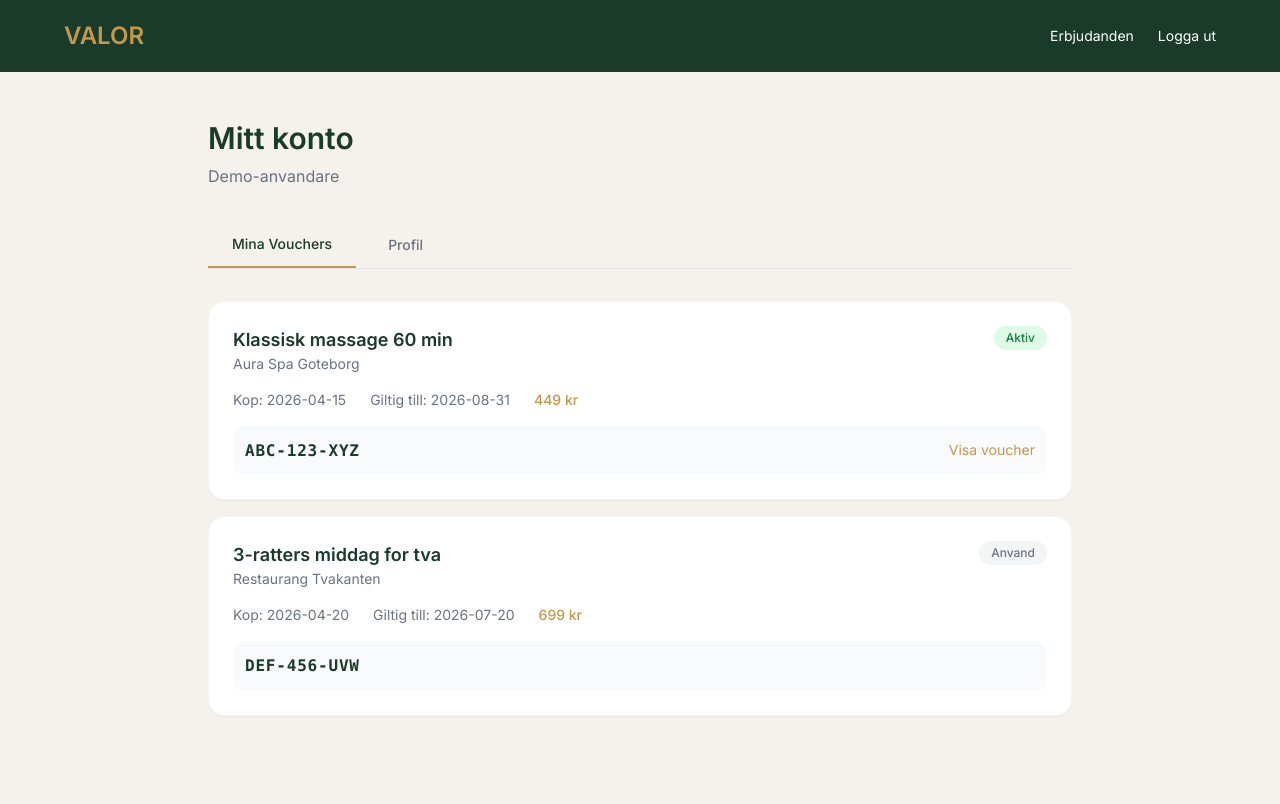
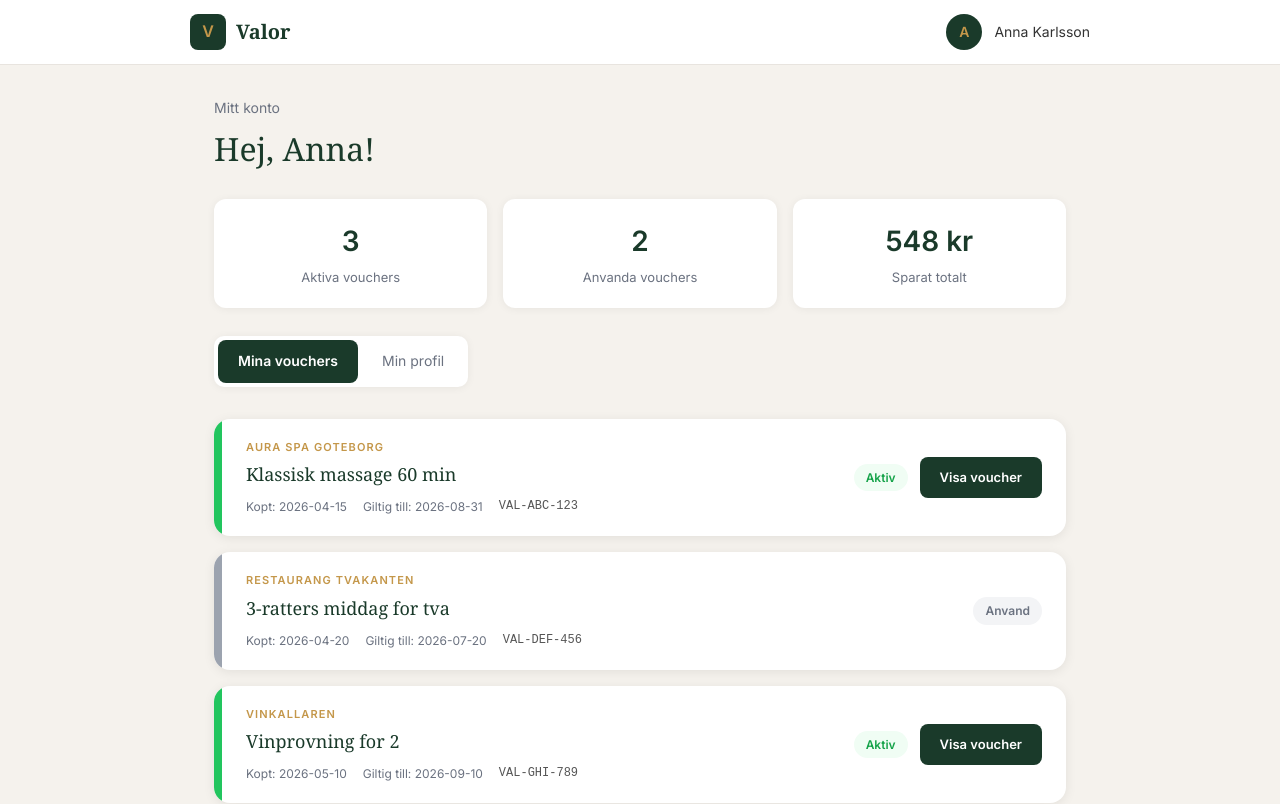
Before and after one commit to noa94444-blip/valor-se, a Next.js app: page /konto in a window 1280 px wide. Shown: the top 804 px of the page. Built offline with nearby package versions, Linux system fonts and the light colour scheme.

Commit message:
Luxury design for /konto customer account

```diff
--- a/app/konto/page.tsx
+++ b/app/konto/page.tsx
@@ -1,125 +1,146 @@
 'use client'
-
 import { useState } from 'react'
 import Link from 'next/link'
 
-const DEMO_ORDERS = [
-  {
-    id: 'ord-001',
-    code: 'ABC-123-XYZ',
-    deal: 'Klassisk massage 60 min',
-    merchant: 'Aura Spa Goteborg',
-    purchaseDate: '2026-04-15',
-    expiryDate: '2026-08-31',
-    price: 449,
-    status: 'active' as const,
-  },
-  {
-    id: 'ord-002',
-    code: 'DEF-456-UVW',
-    deal: '3-ratters middag for tva',
-    merchant: 'Restaurang Tvakanten',
-    purchaseDate: '2026-04-20',
-    expiryDate: '2026-07-20',
-    price: 699,
-    status: 'used' as const,
-  },
+const G = '#1A3A2A'
+const AU = '#C4974A'
+const IV = '#F5F2ED'
+const WH = '#FFFFFF'
+const GR = '#6B7280'
+
+const VOUCHERS = [
+  { code: 'VAL-ABC-123', deal: 'Klassisk massage 60 min', merchant: 'Aura Spa Goteborg', status: 'Aktiv', bought: '2026-04-15', expires: '2026-08-31', price: 449, color: '#2D5A3D' },
+  { code: 'VAL-DEF-456', deal: '3-ratters middag for tva', merchant: 'Restaurang Tvakanten', status: 'Anvand', bought: '2026-04-20', expires: '2026-07-20', price: 699, color: '#3D4A2D' },
+  { code: 'VAL-GHI-789', deal: 'Vinprovning for 2', merchant: 'Vinkallaren', status: 'Aktiv', bought: '2026-05-10', expires: '2026-09-10', price: 599, color: '#4A2D3A' },
 ]
 
 export default function KontoPage() {
-  const [activeTab, setActiveTab] = useState('vouchers')
+  const [tab, setTab] = useState('vouchers')
+  const [showVoucher, setShowVoucher] = useState(null)
+
+  const tabS = (active) => ({
+    padding: '10px 20px', borderRadius: 8, border: 'none', cursor: 'pointer',
+    background: active ? G : 'transparent', color: active ? WH : GR,
+    fontFamily: 'Inter, sans-serif', fontSize: 14, fontWeight: active ? 600 : 400
+  })
+
+  if (showVoucher) {
+    const v = VOUCHERS.find(x => x.code === showVoucher)
+    return (
+      <div style={{ background: IV, minHeight: '100vh', fontFamily: 'Inter, sans-serif', display: 'flex', alignItems: 'center', justifyContent: 'center', padding: 24 }}>
+        <div style={{ background: WH, borderRadius: 20, padding: 40, maxWidth: 420, width: '100%', boxShadow: '0 8px 40px rgba(0,0,0,0.12)', textAlign: 'center' }}>
+          <div style={{ width: 60, height: 60, background: G, borderRadius: 12, display: 'flex', alignItems: 'center', justifyContent: 'center', color: AU, fontWeight: 700, fontSize: 24, margin: '0 auto 20px' }}>V</div>
+          <p style={{ color: AU, fontSize: 12, fontWeight: 700, letterSpacing: '0.1em', textTransform: 'uppercase', margin: '0 0 8px' }}>VALOR VOUCHER</p>
+          <h2 style={{ fontFamily: 'Georgia, serif', fontSize: 22, color: G, margin: '0 0 4px' }}>{v.deal}</h2>
+          <p style={{ color: GR, fontSize: 14, margin: '0 0 28px' }}>{v.merchant}</p>
+          <div style={{ background: '#F0EDE8', borderRadius: 12, padding: '20px', marginBottom: 24 }}>
+            <div style={{ width: 120, height: 120, background: G, borderRadius: 12, margin: '0 auto 12px', display: 'flex', alignItems: 'center', justifyContent: 'center', color: WH, fontSize: 11 }}>QR KOD</div>
+            <p style={{ fontFamily: 'monospace', fontSize: 20, fontWeight: 700, color: G, margin: '0 0 4px', letterSpacing: '0.1em' }}>{v.code}</p>
+            <p style={{ color: GR, fontSize: 12, margin: 0 }}>Visa for merchant vid besok</p>
+          </div>
+          <div style={{ display: 'flex', justifyContent: 'space-between', marginBottom: 8 }}>
+            <span style={{ color: GR, fontSize: 13 }}>Kopt</span>
+            <span style={{ color: '#333', fontSize: 13, fontWeight: 500 }}>{v.bought}</span>
+          </div>
+          <div style={{ display: 'flex', justifyContent: 'space-between', marginBottom: 20 }}>
+            <span style={{ color: GR, fontSize: 13 }}>Giltig till</span>
+            <span style={{ color: '#333', fontSize: 13, fontWeight: 500 }}>{v.expires}</span>
+          </div>
+          <button onClick={() => setShowVoucher(null)} style={{ width: '100%', padding: '14px', borderRadius: 10, background: G, color: WH, border: 'none', cursor: 'pointer', fontWeight: 600, fontSize: 15 }}>Tillbaka till mina vouchers</button>
+        </div>
+      </div>
+    )
+  }
 
   return (
-    <div className="min-h-screen bg-ivory">
-      <nav className="bg-forest text-white px-8 py-5">
-        <div className="max-w-6xl mx-auto flex justify-between items-center">
-          <Link href="/" className="text-2xl font-bold text-champagne">VALOR</Link>
-          <div className="flex gap-6 text-sm">
-            <Link href="/deals" className="hover:text-champagne">Erbjudanden</Link>
-            <Link href="/logga-in" className="hover:text-champagne">Logga ut</Link>
+    <div style={{ background: IV, minHeight: '100vh', fontFamily: 'Inter, sans-serif' }}>
+      {/* NAV */}
+      <nav style={{ background: WH, borderBottom: '1px solid #E8E4DF', position: 'sticky', top: 0, zIndex: 50, padding: '0 24px' }}>
+        <div style={{ maxWidth: 900, margin: '0 auto', display: 'flex', alignItems: 'center', justifyContent: 'space-between', height: 64 }}>
+          <Link href='/' style={{ display: 'flex', alignItems: 'center', gap: 10, textDecoration: 'none' }}>
+            <div style={{ width: 36, height: 36, background: G, borderRadius: 8, display: 'flex', alignItems: 'center', justifyContent: 'center', color: AU, fontWeight: 700, fontSize: 16 }}>V</div>
+            <span style={{ fontFamily: 'Georgia, serif', fontSize: 20, fontWeight: 700, color: G }}>Valor</span>
+          </Link>
+          <div style={{ display: 'flex', alignItems: 'center', gap: 12 }}>
+            <div style={{ width: 36, height: 36, borderRadius: '50%', background: G, display: 'flex', alignItems: 'center', justifyContent: 'center', color: AU, fontWeight: 700, fontSize: 14 }}>A</div>
+            <span style={{ fontSize: 14, color: '#333' }}>Anna Karlsson</span>
           </div>
         </div>
       </nav>
 
-      <div className="max-w-4xl mx-auto px-4 py-12">
-        <div className="mb-8">
-          <h1 className="text-3xl font-bold text-forest mb-2">Mitt konto</h1>
-          <p className="text-gray-500">Demo-anvandare</p>
+      <div style={{ maxWidth: 900, margin: '0 auto', padding: '32px 24px' }}>
+        {/* HEADER */}
+        <div style={{ marginBottom: 32 }}>
+          <p style={{ color: GR, fontSize: 14, margin: '0 0 4px' }}>Mitt konto</p>
+          <h1 style={{ fontFamily: 'Georgia, serif', fontSize: 32, color: G, margin: '0 0 24px' }}>Hej, Anna!</h1>
+
+          {/* STATS */}
+          <div style={{ display: 'grid', gridTemplateColumns: 'repeat(3, 1fr)', gap: 16, marginBottom: 28 }}>
+            {[['3', 'Aktiva vouchers'], ['2', 'Anvanda vouchers'], ['548 kr', 'Sparat totalt']].map(([v, l], i) => (
+              <div key={i} style={{ background: WH, borderRadius: 12, padding: 20, textAlign: 'center', boxShadow: '0 1px 8px rgba(0,0,0,0.06)' }}>
+                <div style={{ fontSize: 28, fontWeight: 700, color: G, marginBottom: 4 }}>{v}</div>
+                <div style={{ fontSize: 13, color: GR }}>{l}</div>
+              </div>
+            ))}
+          </div>
+
+          {/* TABS */}
+          <div style={{ display: 'flex', gap: 4, background: WH, borderRadius: 10, padding: 4, width: 'fit-content', boxShadow: '0 1px 8px rgba(0,0,0,0.06)' }}>
+            {[['vouchers','Mina vouchers'],['profil','Min profil']].map(([k,l]) => (
+              <button key={k} onClick={() => setTab(k)} style={tabS(tab === k)}>{l}</button>
+            ))}
+          </div>
         </div>
 
-        <div className="flex gap-2 mb-8 border-b border-gray-200">
-          {['vouchers', 'profil'].map((tab) => (
-            <button
-              key={tab}
-              onClick={() => setActiveTab(tab)}
-              className={`px-6 py-3 text-sm font-medium capitalize transition-colors${
-                activeTab === tab
-                  ? ' border-b-2 border-champagne text-forest'
-                  : ' text-gray-500 hover:text-forest'
-              }`}
-            >
-              {tab === 'vouchers' ? 'Mina vouchers' : 'Profil'}
-            </button>
-          ))}
-        </div>
-
-        {activeTab === 'vouchers' && (
-          <div className="space-y-4">
-            {DEMO_ORDERS.map((order) => (
-              <div key={order.id} className="bg-white rounded-2xl p-6 shadow-sm border border-gray-100">
-                <div className="flex justify-between items-start mb-4">
+        {/* VOUCHERS TAB */}
+        {tab === 'vouchers' && (
+          <div style={{ display: 'flex', flexDirection: 'column', gap: 16 }}>
+            {VOUCHERS.map(v => (
+              <div key={v.code} style={{ background: WH, borderRadius: 16, overflow: 'hidden', boxShadow: '0 2px 12px rgba(0,0,0,0.08)', display: 'flex' }}>
+                <div style={{ width: 8, background: v.status === 'Aktiv' ? '#22C55E' : '#9CA3AF', flexShrink: 0 }} />
+                <div style={{ padding: '20px 24px', flex: 1, display: 'flex', alignItems: 'center', justifyContent: 'space-between', flexWrap: 'wrap', gap: 12 }}>
                   <div>
-                    <h3 className="font-semibold text-forest text-lg">{order.deal}</h3>
-                    <p className="text-sm text-gray-500">{order.merchant}</p>
+                    <p style={{ color: AU, fontSize: 11, fontWeight: 700, letterSpacing: '0.1em', textTransform: 'uppercase', margin: '0 0 4px' }}>{v.merchant}</p>
+                    <h3 style={{ fontFamily: 'Georgia, serif', fontSize: 18, color: G, margin: '0 0 8px' }}>{v.deal}</h3>
+                    <div style={{ display: 'flex', gap: 16, flexWrap: 'wrap' }}>
+                      <span style={{ fontSize: 12, color: GR }}>Kopt: {v.bought}</span>
+                      <span style={{ fontSize: 12, color: GR }}>Giltig till: {v.expires}</span>
+                      <span style={{ fontFamily: 'monospace', fontSize: 12, color: '#555' }}>{v.code}</span>
+                    </div>
                   </div>
-                  <span className={`px-3 py-1 rounded-full text-xs font-medium${
-                    order.status === 'active'
-                      ? ' bg-green-100 text-green-700'
-                      : ' bg-gray-100 text-gray-500'
-                  }`}>
-                    {order.status === 'active' ? 'Aktiv' : 'Anvand'}
-                  </span>
-                </div>
-                <div className="flex gap-6 text-sm text-gray-500 mb-4">
-                  <span>Kop: {order.purchaseDate}</span>
-                  <span>Giltig till: {order.expiryDate}</span>
-                  <span className="font-medium text-champagne">{order.price} kr</span>
-                </div>
-                <div className="flex items-center gap-3 p-3 bg-gray-50 rounded-xl">
-                  <code className="font-mono text-forest font-bold tracking-wider">{order.code}</code>
-                  {order.status === 'active' && (
-                    <Link
-                      href={`/voucher/${order.code}`}
-                      className="ml-auto text-sm text-champagne hover:underline"
-                    >
-                      Visa voucher
-                    </Link>
-                  )}
+                  <div style={{ display: 'flex', alignItems: 'center', gap: 12 }}>
+                    <span style={{ padding: '4px 12px', borderRadius: 999, fontSize: 12, fontWeight: 600, background: v.status === 'Aktiv' ? '#F0FDF4' : '#F3F4F6', color: v.status === 'Aktiv' ? '#16A34A' : '#6B7280' }}>{v.status}</span>
+                    {v.status === 'Aktiv' && (
+                      <button onClick={() => setShowVoucher(v.code)} style={{ padding: '10px 20px', borderRadius: 8, background: G, color: WH, border: 'none', cursor: 'pointer', fontSize: 13, fontWeight: 600 }}>Visa voucher</button>
+                    )}
+                  </div>
                 </div>
               </div>
             ))}
+            <div style={{ textAlign: 'center', padding: '32px 0' }}>
+              <Link href='/deals' style={{ padding: '14px 32px', borderRadius: 10, background: G, color: WH, textDecoration: 'none', fontSize: 15, fontWeight: 600 }}>Utforska fler deals</Link>
+            </div>
           </div>
         )}
 
-        {activeTab === 'profil' && (
-          <div className="bg-white rounded-2xl p-8 shadow-sm">
-            <div className="space-y-4">
-              <div>
-                <label className="text-sm text-gray-500">Namn</label>
-                <p className="font-medium text-forest">Demo Anvandare</p>
+        {/* PROFIL TAB */}
+        {tab === 'profil' && (
+          <div style={{ background: WH, borderRadius: 16, padding: 32, boxShadow: '0 2px 12px rgba(0,0,0,0.08)', maxWidth: 500 }}>
+            <h2 style={{ fontFamily: 'Georgia, serif', fontSize: 20, color: G, margin: '0 0 24px' }}>Min profil</h2>
+            {[['Fornamn', 'Anna'], ['Efternamn', 'Karlsson'], ['E-post', 'anna.karlsson@gmail.com'], ['Telefon', '+46 70 123 45 67'], ['Stad', 'Stockholm']].map(([l, v]) => (
+              <div key={l} style={{ marginBottom: 20 }}>
+                <label style={{ display: 'block', fontSize: 12, fontWeight: 600, color: GR, textTransform: 'uppercase', letterSpacing: '0.05em', marginBottom: 6 }}>{l}</label>
+                <div style={{ padding: '12px 16px', borderRadius: 8, border: '1px solid #E8E4DF', background: IV, fontSize: 14, color: '#333' }}>{v}</div>
               </div>
-              <div>
-                <label className="text-sm text-gray-500">E-post</label>
-                <p className="font-medium text-forest">demo@valor.se</p>
-              </div>
-              <div>
-                <label className="text-sm text-gray-500">Medlem sedan</label>
-                <p className="font-medium text-forest">April 2026</p>
-              </div>
-            </div>
+            ))}
+            <button style={{ width: '100%', padding: '14px', borderRadius: 10, background: G, color: WH, border: 'none', cursor: 'pointer', fontWeight: 600, fontSize: 15, marginTop: 8 }}>Spara andringarna</button>
           </div>
         )}
       </div>
+
+      <footer style={{ background: G, color: 'rgba(255,255,255,0.6)', textAlign: 'center', padding: '24px', marginTop: 40, fontSize: 13 }}>
+        <p style={{ margin: 0 }}>2026 Valor AB · Mitt konto</p>
+      </footer>
     </div>
   )
 }
```
